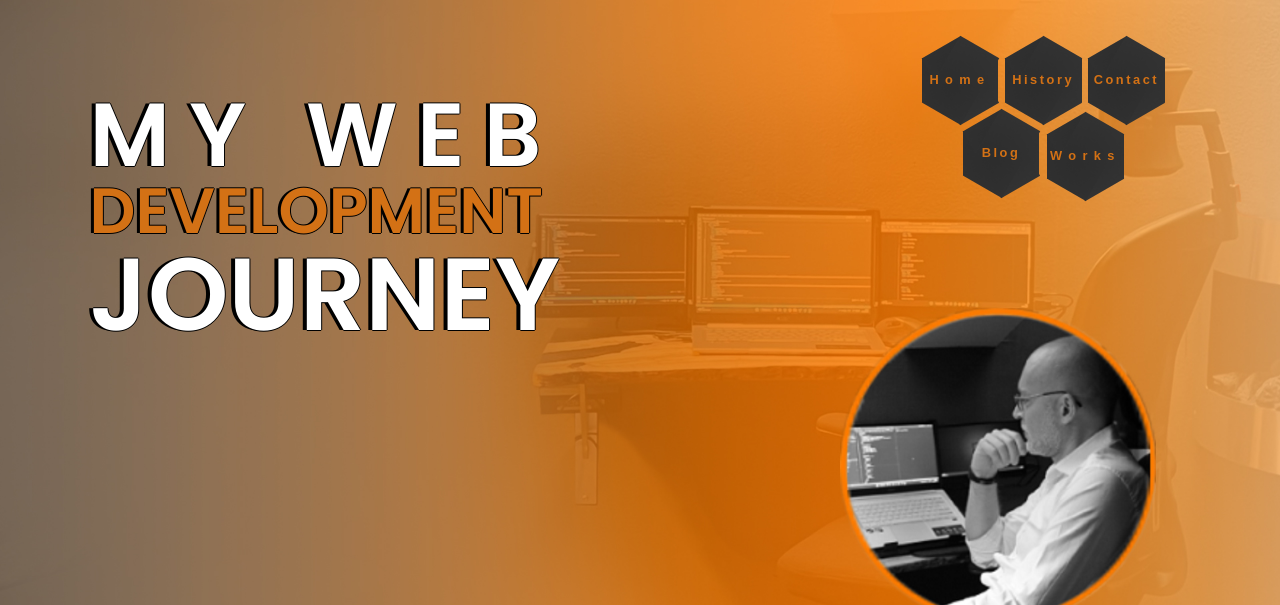
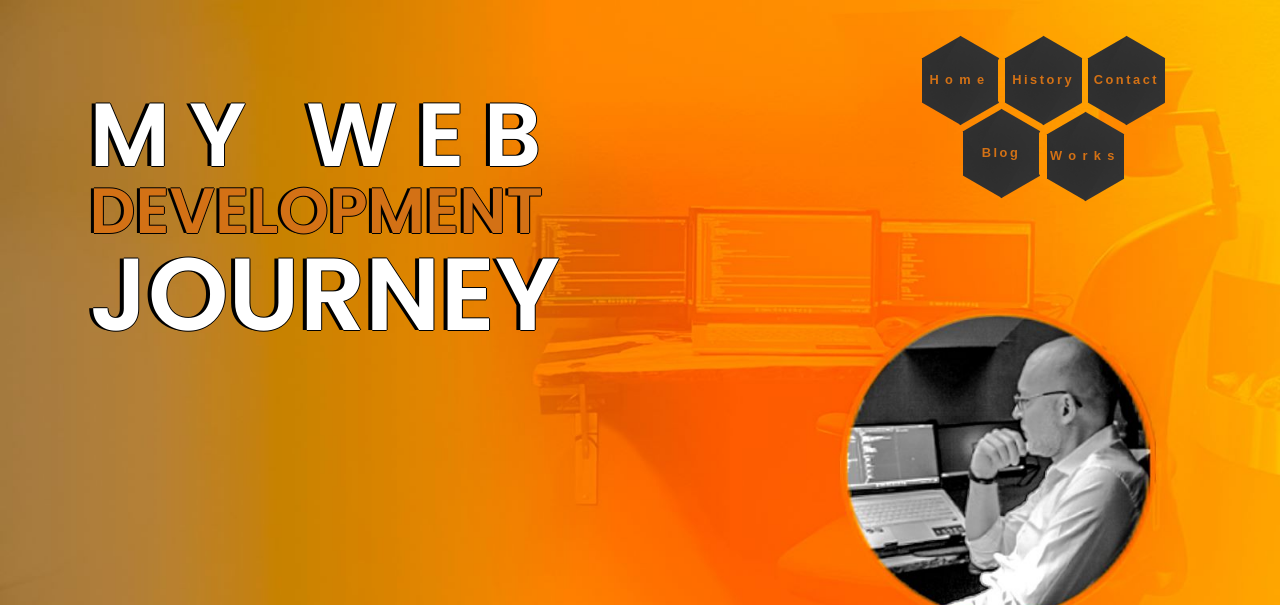
Before and after one commit to Deobap73/web-development-journey, a plain HTML site: page index.html in a window 1280 px wide. Shown: the top 605 px of the page. Drawn offline with Linux system fonts and the light colour scheme.

Commit message:
update background index image

```diff
--- a/css/style.css
+++ b/css/style.css
@@ -2,7 +2,7 @@ body {
   max-width: 100%;
   position: relative;
   font-family: 'poppins', sans-serif;
-  background-image: url("../Images/website_background.jpg"), url("../Images/Home_background.png");
+  background-image: url("../Images/website_background.jpeg"), url("../Images/Home_background.jpeg");
   background-repeat: no-repeat, repeat;
   background-size: 100%;
 }
@@ -388,18 +388,18 @@ body {
 
 .web {
   max-width: 100%;
-  position:relative;
+  position: relative;
   top: 5vw;
   margin-left: 5vw;
   font-size: 7vw;
-  letter-spacing:1.5vw;
+  letter-spacing: 1.5vw;
   color: white;
   text-shadow: -4px 0 black, 0 1px black, 1px 0 black, 0 -1px black;
 }
 
 .development {
   max-width: 100%;
-  position:relative;
+  position: relative;
   top: 5vw;
   margin-left: 5vw;
   font-size: 5vw;
@@ -409,7 +409,7 @@ body {
 
 .journey {
   max-width: 100%;
-  position:relative;
+  position: relative;
   top: 5vw;
   margin-left: 5vw;
   font-size: 8vw;
```
Also changed, not shown: Images/Home_background.jpeg (added), Images/website_background.jpeg (added), Images/website_background_.jpg (renamed from Images/website_background.jpg).
